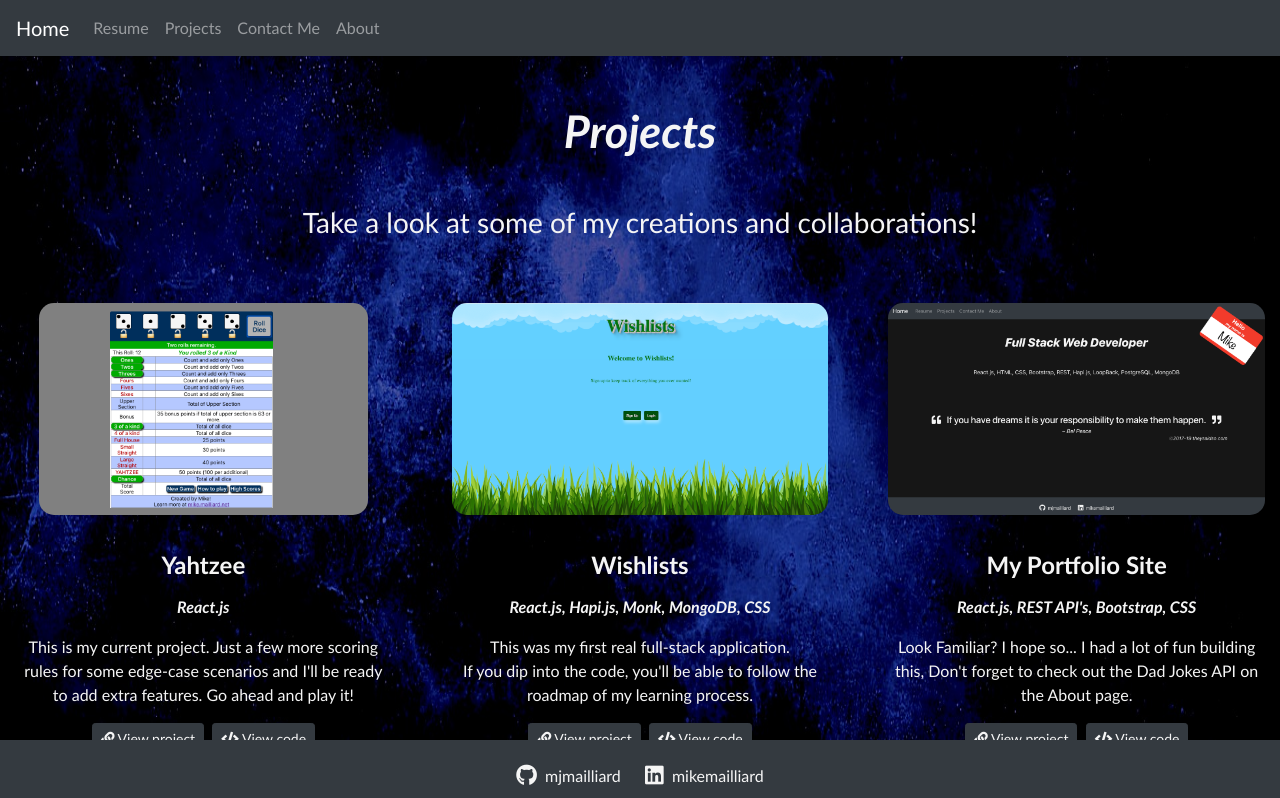
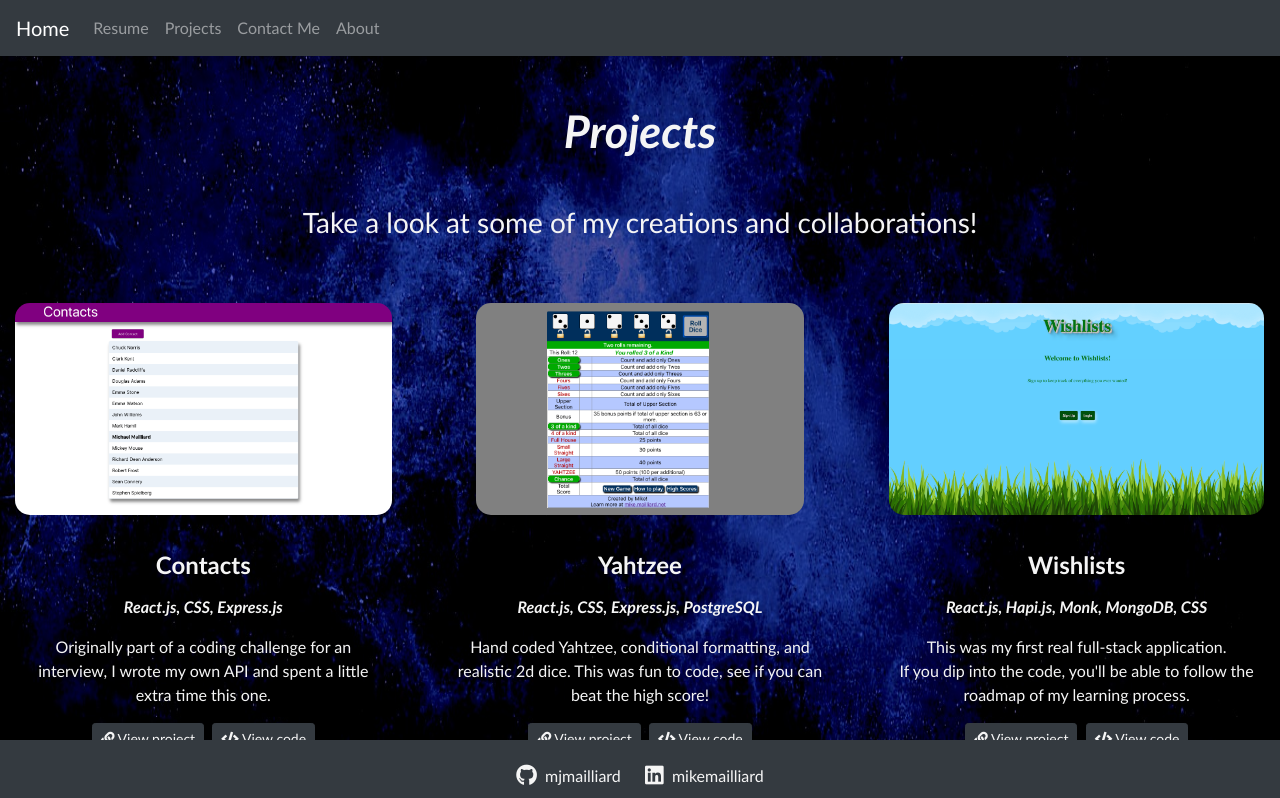
Before and after one commit to mjmailliard/Portfolio, a React (Create React App) app: page /projects in a window 1280 px wide. Shown: the top 798 px of the page. Built offline with nearby package versions, Linux system fonts and the light colour scheme.

Commit message:
added contacts project

```diff
--- a/src/Pages/Projects.js
+++ b/src/Pages/Projects.js
@@ -21,6 +21,46 @@ export default class Projects extends Component {
           <div className="col-lg-4 col-md-6">
               {/* <!--Featured image--> */}
               <div className="view overlay rounded z-depth-1">
+                <a href="https://md-contacts.netlify.com/" target="_blank" rel="noopener noreferrer">
+                  <img
+                    src="/img/contacts.png"
+                    className="img-fluid"
+                    alt="Contacts Page"
+                  />
+                </a>
+                <div className="mask rgba-white-slight" />
+              </div>
+              {/* <!--Excerpt--> */}
+              <div className="card-body pb-0">
+                <h4 className="font-weight-bold my-3">Contacts</h4>
+                <p className="techsUsed">React.js, CSS, Express.js</p>
+                <p className="grey-text">
+                  Originally part of a coding challenge for an interview, I wrote my own API and spent a little extra time this one.
+                </p>
+                <a
+                  href="https://md-contacts.netlify.com/"
+                  target="_blank"
+                  rel="noopener noreferrer"
+                  className="btn btn-dark btn-sm"
+                >
+                  <i className="fas fa-link left" /> View project
+                </a>{" "}
+                &nbsp;
+                <a
+                  href="https://github.com/mjmailliard/md-contacts"
+                  target="_blank"
+                  rel="noopener noreferrer"
+                  className="btn btn-dark btn-sm"
+                >
+                  <i className="fas fa-code left" /> View code
+                </a>
+              </div>
+            </div>
+            {/* <!-- Grid column --> */}
+          {/* <!-- Grid column --> */}
+          <div className="col-lg-4 col-md-6">
+              {/* <!--Featured image--> */}
+              <div className="view overlay rounded z-depth-1">
                 <a href="https://yahtzee-playtest.netlify.com/" target="_blank" rel="noopener noreferrer">
                   <img
                     src="/img/yahtzee.png"
@@ -33,9 +73,9 @@ export default class Projects extends Component {
               {/* <!--Excerpt--> */}
               <div className="card-body pb-0">
                 <h4 className="font-weight-bold my-3">Yahtzee</h4>
-                <p className="techsUsed">React.js</p>
+                <p className="techsUsed">React.js, CSS, Express.js, PostgreSQL</p>
                 <p className="grey-text">
-                  This is my current project. Just a few more scoring rules for some edge-case scenarios and I'll be ready to add extra features.  Go ahead and play it!
+                   Hand coded Yahtzee, conditional formatting, and realistic 2d dice. This was fun to code, see if you can beat the high score!
                 </p>
                 <a
                   href="https://yahtzee-playtest.netlify.com/"
```
Also changed, not shown: public/img/contacts.png (added), 1 other file (tests, documents, lock files or other folders).
